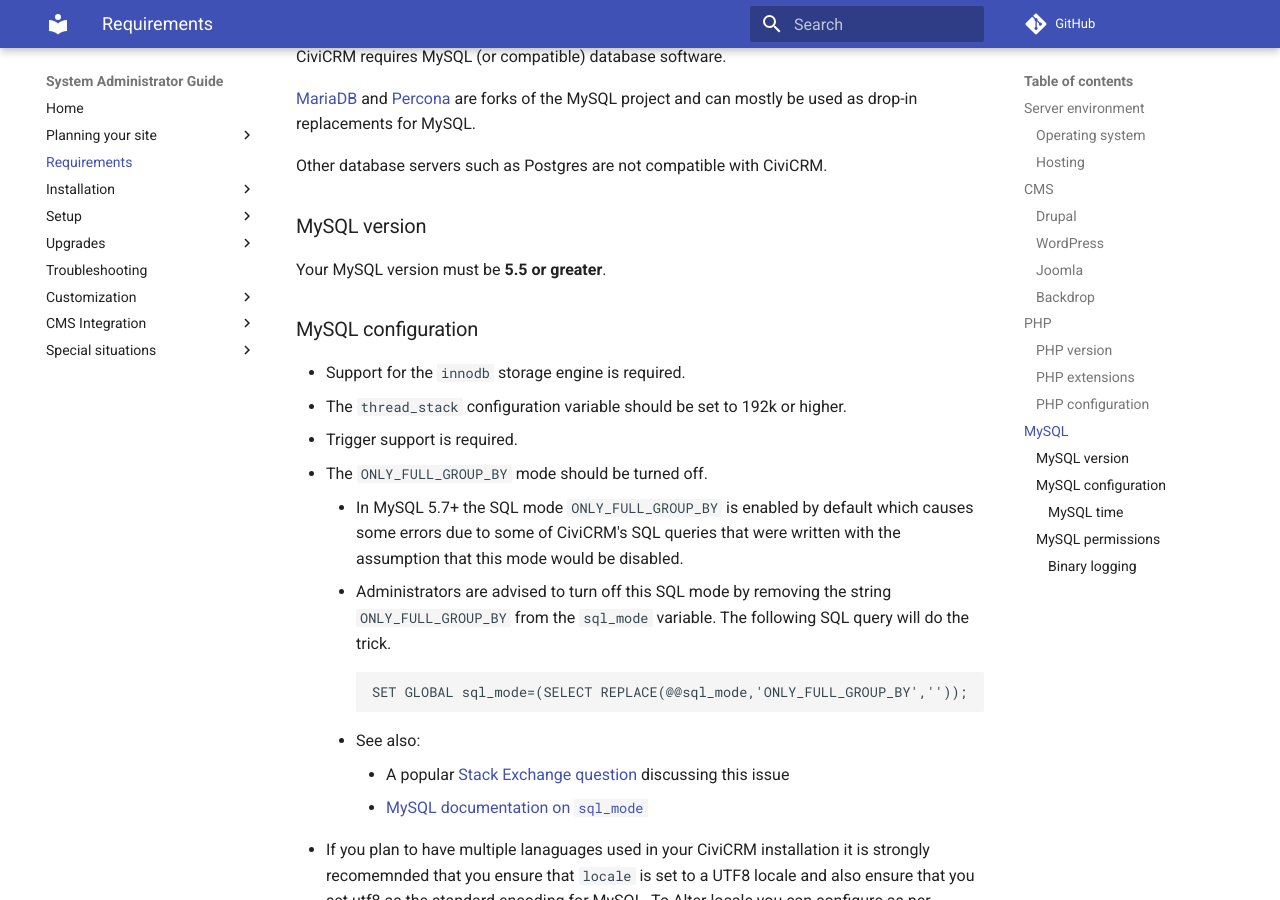
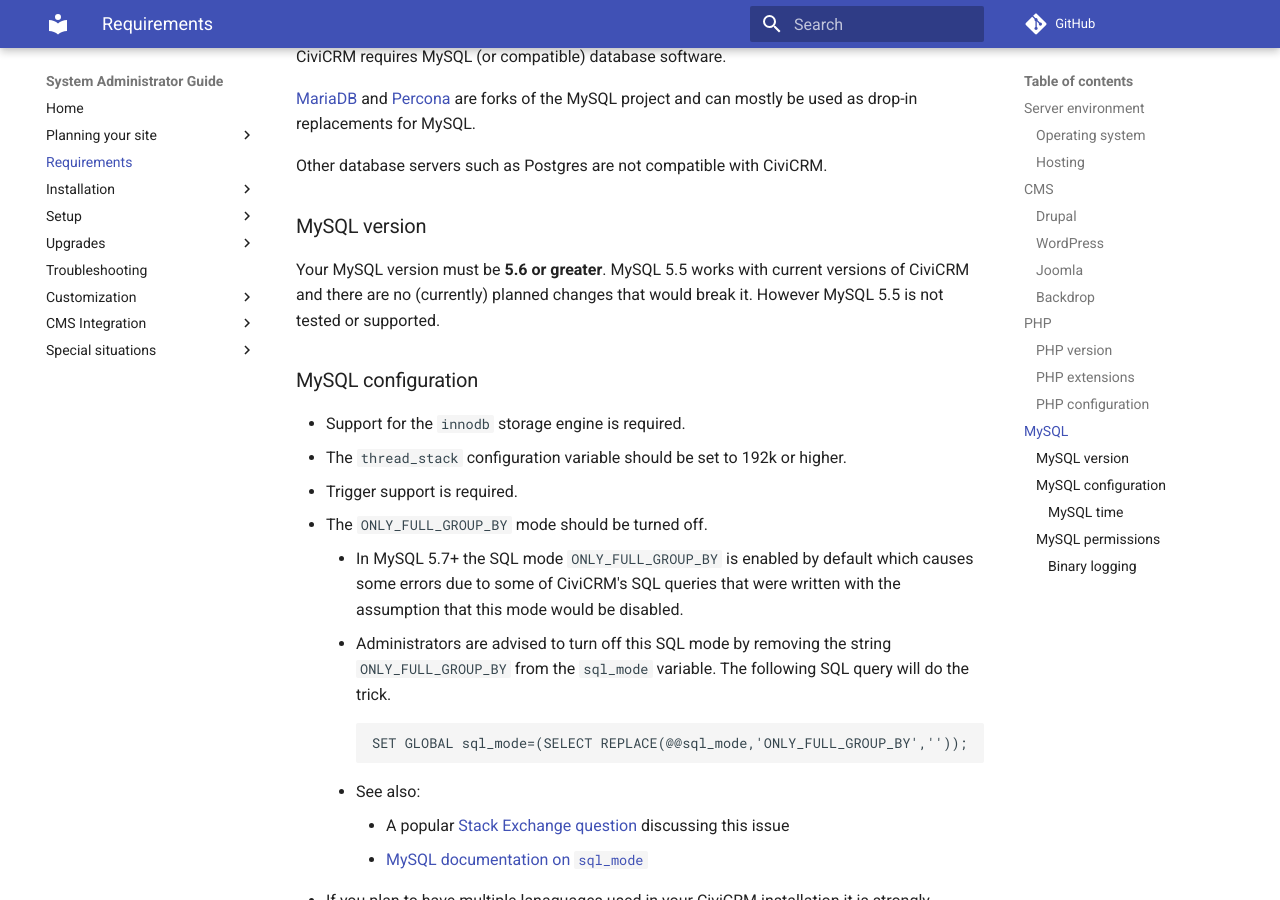
Before and after one commit to civicrm/civicrm-sysadmin-guide, an MkDocs documentation site: the page built from docs/requirements.md, in a window 1280 px wide and 900 px high, scrolled down 3028 px. Built offline with MkDocs 1.6.1 and Material for MkDocs 9.7.7, drawn with Linux system fonts in a browser that asks for light colours; comment, search, counter and statistics services are not loaded; old or Windows-style settings are respelled for this version of MkDocs.

Commit message:
clarify that MySQL 5.5 isn't tested/supported

```diff
--- a/docs/requirements.md
+++ b/docs/requirements.md
@@ -86,7 +86,7 @@ Other database servers such as Postgres are not compatible with CiviCRM.
 
 ### MySQL version
 
-Your MySQL version must be **5.5 or greater**.
+Your MySQL version must be **5.6 or greater**.  MySQL 5.5 works with current versions of CiviCRM and there are no (currently) planned changes that would break it.  However MySQL 5.5 is not tested or supported.
 
 ### MySQL configuration
 
```
